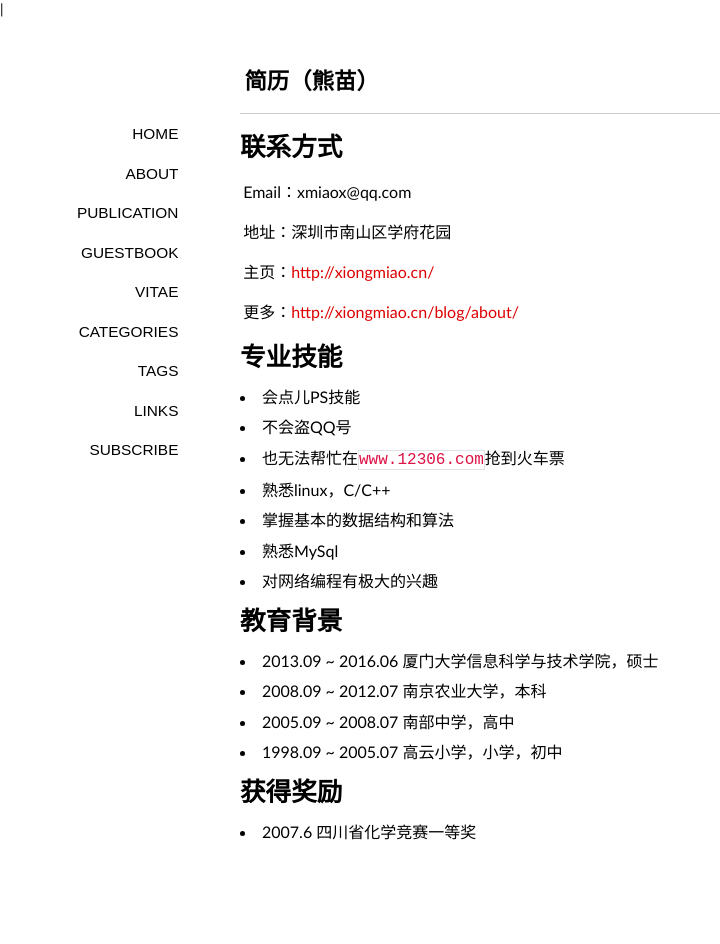
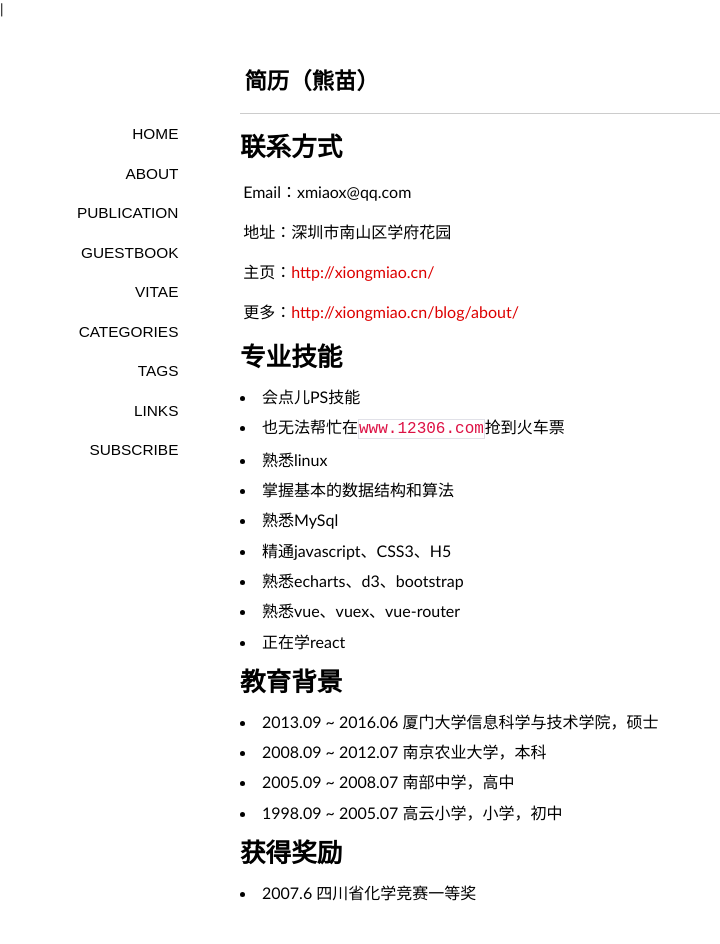
Before and after one commit to miaoxiong/blog, a Jekyll site: the page built from vitae/index.md, in a window 1280 px wide. Shown: the whole page, without its empty margins (0-720 px from the left). Built offline with Jekyll 4.4.1, drawn with Linux system fonts in a browser that asks for light colours; some web fonts are replaced; Markdown is read by kramdown in place of the engine named in the settings; before the commit the page ends 900 px from its top, so only the background shows below that.

Commit message:
js算法
js算法

```diff
--- a/vitae/index.md
+++ b/vitae/index.md
@@ -17,12 +17,14 @@ Email：xmiaox@qq.com
 # 专业技能
 
 - 会点儿PS技能
-- 不会盗QQ号
 - 也无法帮忙在`www.12306.com`抢到火车票
-- 熟悉linux，C/C++
+- 熟悉linux
 - 掌握基本的数据结构和算法
 - 熟悉MySql
-- 对网络编程有极大的兴趣
+- 精通javascript、CSS3、H5
+- 熟悉echarts、d3、bootstrap
+- 熟悉vue、vuex、vue-router
+- 正在学react
 
 # 教育背景
 
```
Also changed, not shown: _posts/2019-03-22-front-javascript-alu.md (added, +22 -0 lines), about/index.md (+1 -1 lines).
